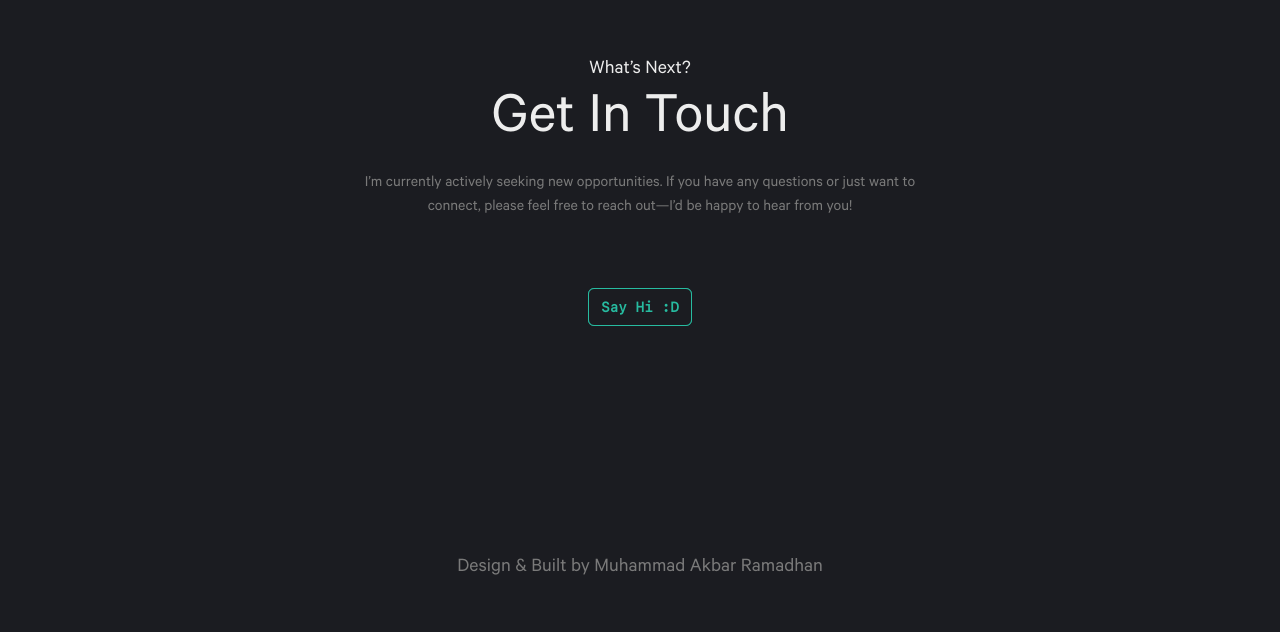
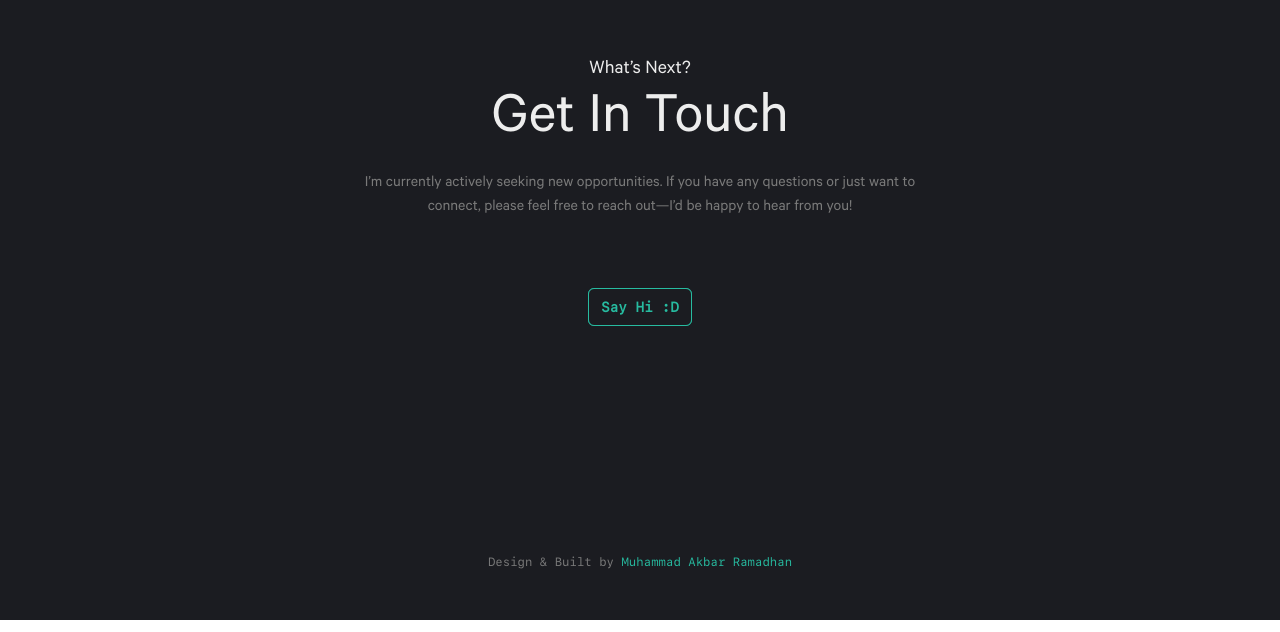
Before and after one commit to marmdhn/pro-marmdhn, a Next.js app: page / in a window 1280 px wide. Shown: the part 3766-4398 px from the top of the page. Built offline with nearby package versions, Linux system fonts and the light colour scheme.

Commit message:
style: adjust font style

```diff
--- a/components/Footer.tsx
+++ b/components/Footer.tsx
@@ -5,8 +5,9 @@ const Footer = () => {
     <footer className="relative bottom-0">
       <div className="container mx-auto">
         <div className="w-full">
-          <p className="font-medium text-xl text-secondary text-center">
-            Design & Built by Muhammad Akbar Ramadhan
+          <p className="font-medium text-xs font-sf-mono text-secondary text-center">
+            Design & Built by{" "}
+            <span className="text-primary">Muhammad Akbar Ramadhan</span>
           </p>
         </div>
       </div>
```
